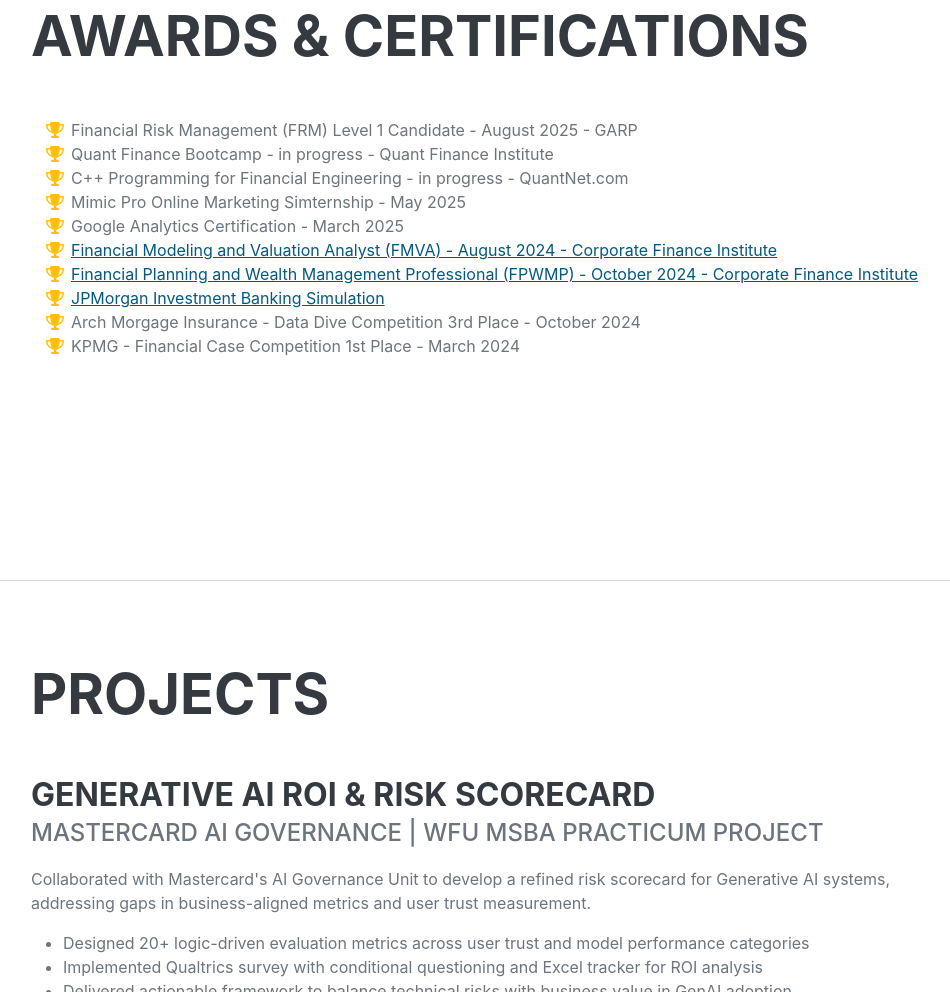
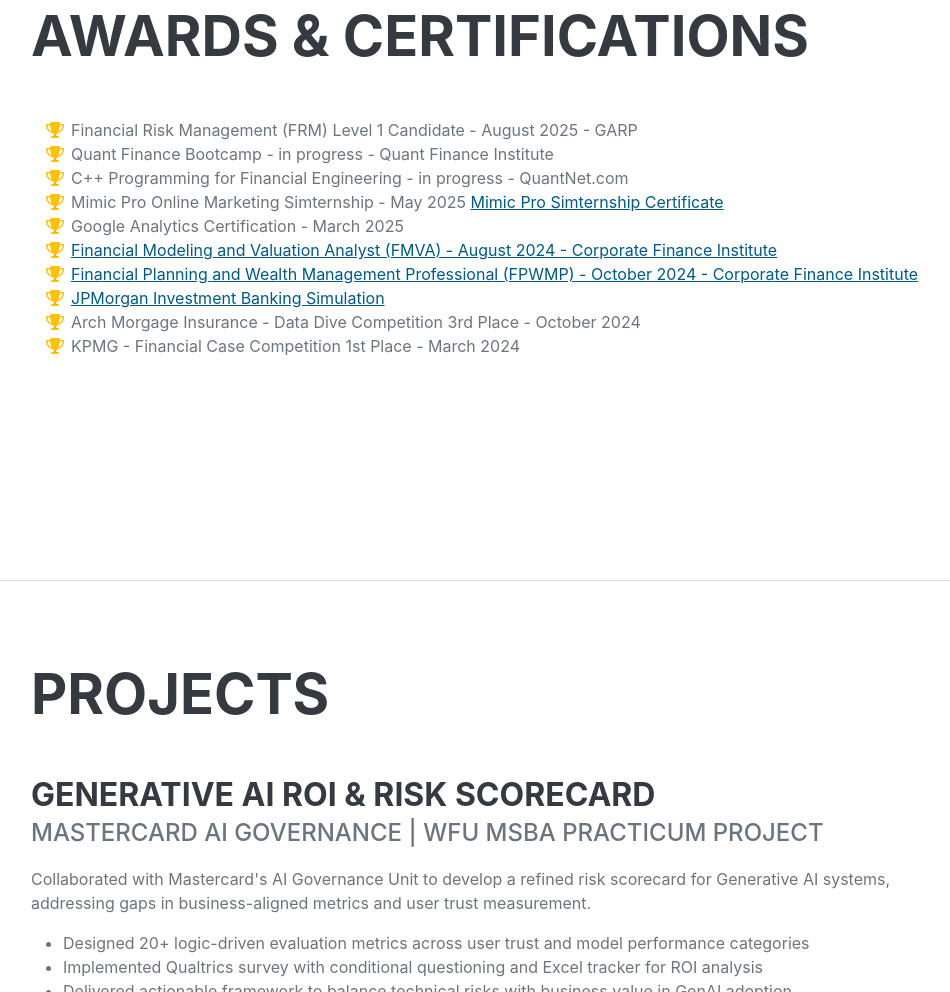
Before and after one commit to LambertYishan/My_Portfolio, a plain HTML site: page index.html in a window 1280 px wide. Shown: the part 6138-7130 px from the top of the page, without its empty margins (289-1239 px from the left). Drawn offline with nearby package versions, Linux system fonts and the light colour scheme; a web font is replaced by a local one.

Commit message:
Content update

```diff
--- a/index.html
+++ b/index.html
@@ -344,6 +344,7 @@
                         <li>
                         <span class="fa-li"><i class="fas fa-trophy text-warning"></i></span>
                             Mimic Pro Online Marketing Simternship - May 2025
+                            <a href="assets\img\Stukent Mimic Pro Certificate.pdf" target="_blank">Mimic Pro Simternship Certificate </a>
                         </li>
                         <li>
                             <span class="fa-li"><i class="fas fa-trophy text-warning"></i></span>
```
Also changed, not shown: 1 other file.
